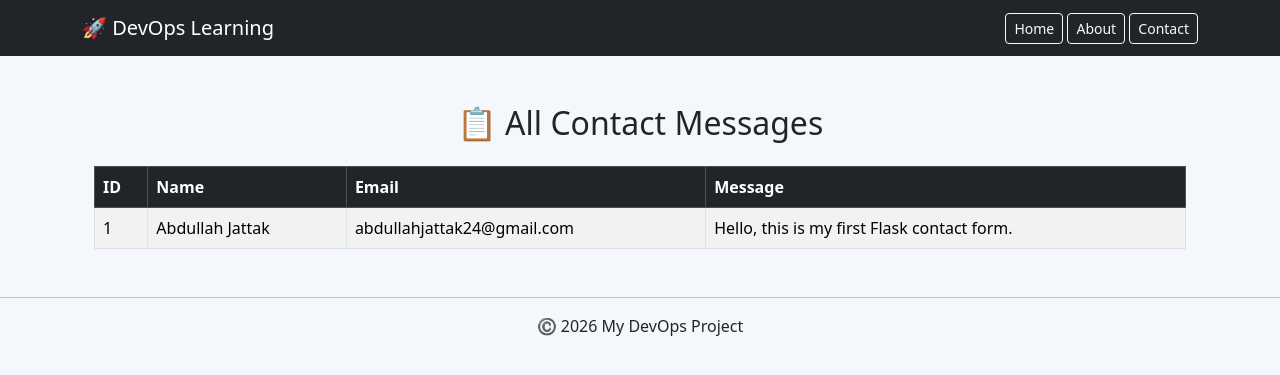
After one commit to abdullahjattak24-dotcom/my-devops--project, a Flask app: page /messages in a window 1280 px wide. The commit adds this page. Shown: the top 375 px of the page. Run offline with Flask 3, Linux system fonts and the light colour scheme; data comes from the database, SQL or seed files in the repository; both versions use the stored data as it was after the commit.

Commit message:
Day 10 - added SQLite database and messages page

```diff
--- a/app/app.py
+++ b/app/app.py
@@ -1,23 +1,73 @@
-from flask import Flask, render_template
-import os
+from flask import Flask, render_template, request
+import sqlite3
 
-app = Flask(
-    __name__,
-    template_folder=os.path.join(os.path.dirname(__file__), "templates"),
-    static_folder=os.path.join(os.path.dirname(__file__), "static")
-)
+app = Flask(__name__)
+
+# Create Database
+def init_db():
+    conn = sqlite3.connect("database.db")
+    cursor = conn.cursor()
+
+    cursor.execute("""
+    CREATE TABLE IF NOT EXISTS contacts (
+        id INTEGER PRIMARY KEY AUTOINCREMENT,
+        name TEXT,
+        email TEXT,
+        message TEXT
+    )
+    """)
+
+    conn.commit()
+    conn.close()
+
+init_db()
+
 
 @app.route("/")
 def home():
     return render_template("index.html")
 
+
 @app.route("/about")
 def about():
     return render_template("about.html")
 
-@app.route("/contact")
+
+@app.route("/contact", methods=["GET", "POST"])
 def contact():
+    if request.method == "POST":
+        name = request.form["name"]
+        email = request.form["email"]
+        message = request.form["message"]
+
+        conn = sqlite3.connect("database.db")
+        cursor = conn.cursor()
+
+        cursor.execute(
+            "INSERT INTO contacts (name, email, message) VALUES (?, ?, ?)",
+            (name, email, message)
+        )
+
+        conn.commit()
+        conn.close()
+
+        return "<h1>Data Saved Successfully!</h1><a href='/'>Back</a>"
+
     return render_template("contact.html")
+
+
+@app.route("/messages")
+def messages():
+    conn = sqlite3.connect("database.db")
+    cursor = conn.cursor()
+
+    cursor.execute("SELECT * FROM contacts")
+    data = cursor.fetchall()
+
+    conn.close()
+
+    return render_template("messages.html", contacts=data)
+
 
 if __name__ == "__main__":
     app.run(debug=True)
--- /dev/null
+++ b/app/templates/messages.html
@@ -0,0 +1,39 @@
+{% extends "base.html" %}
+
+{% block content %}
+
+<div class="container mt-5">
+
+    <h2 class="text-center mb-4">📋 All Contact Messages</h2>
+
+    <table class="table table-bordered table-striped">
+
+        <thead class="table-dark">
+            <tr>
+                <th>ID</th>
+                <th>Name</th>
+                <th>Email</th>
+                <th>Message</th>
+            </tr>
+        </thead>
+
+        <tbody>
+
+        {% for contact in contacts %}
+
+            <tr>
+                <td>{{ contact[0] }}</td>
+                <td>{{ contact[1] }}</td>
+                <td>{{ contact[2] }}</td>
+                <td>{{ contact[3] }}</td>
+            </tr>
+
+        {% endfor %}
+
+        </tbody>
+
+    </table>
+
+</div>
+
+{% endblock %}
```
Also changed, not shown: app/templates/contact.html (+29 -12 lines), database.db (added).
